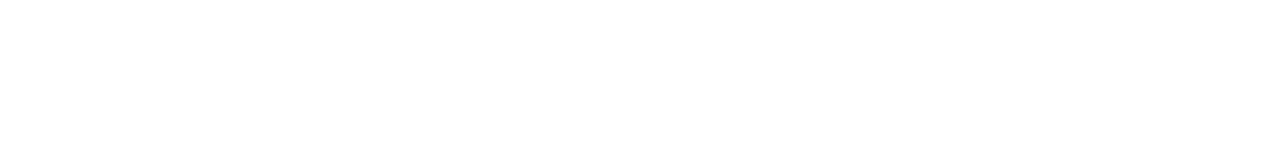
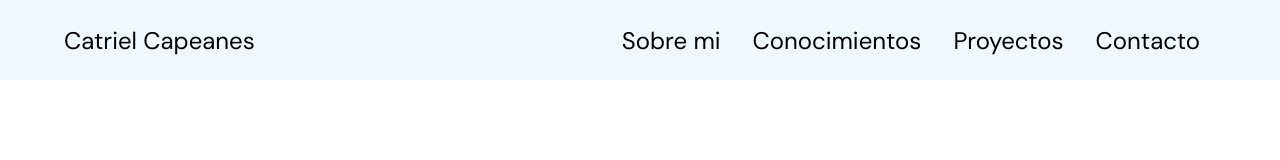
Before and after one commit to catrielcapeanes/UTN-Learning, a plain HTML site: page index.html in a window 1280 px wide. Drawn offline with Linux system fonts and the light colour scheme.

Commit message:
Iniciando navbar

```diff
--- a/index.html
+++ b/index.html
@@ -3,10 +3,41 @@
 <head>
     <meta charset="UTF-8">
     <meta name="viewport" content="width=device-width, initial-scale=1.0">
+
+    <script src="https://kit.fontawesome.com/aa335a1a68.js" crossorigin="anonymous"></script>
+    <link href="https://fonts.googleapis.com/css2?family=DM+Sans:ital,opsz,wght@0,9..40,100..1000;1,9..40,100..1000&display=swap" rel="stylesheet">
     <link rel="stylesheet" href="style.css">
     <title>Catriel Capeanes Portfolio</title>
 </head>
 <body>
+    <header class="header">
+        <nav class="navbar">
+            <span class="text_navbar">Catriel Capeanes</span>
 
+            <label class="label_hamburguesa" for="menu_hamburguesa">
+                <i class="fas fa-bars fa-2x"></i>
+            </label>
+
+            <input class="menu_hamburguesa" type="checkbox" name="" id="menu_hamburguesa">
+
+            <ul class="ul_links">
+                <li class="li_links">
+                    <a href="#" class="link">Sobre mi</a>
+                </li>
+                <li class="li_links">
+                    <a href="#" class="link">Conocimientos</a>
+                </li>
+                <li class="li_links">
+                    <a href="#" class="link">Proyectos</a>
+                </li>
+                <li class="li_links">
+                    <a href="#" class="link">Contacto</a>
+                </li>
+            </ul>
+        </nav>
+    </header>
+    <main>
+
+    </main>
 </body>
 </html>
--- a/style.css
+++ b/style.css
@@ -0,0 +1,58 @@
+:root{
+    --color_blanco: #fff;
+    --color_negro: #000;
+    --color_gris:  #ccc;
+    --navbar_height: 80px;
+    --font-size1: 1rem;
+    --font-size2:  1.5rem;
+    --font-size3: 2rem;
+
+}
+*{
+    margin: 0;
+    padding: 0;
+    box-sizing: border-box;
+    font-family: 'DM Sans', sans-serif;
+    text-decoration: none;
+}
+
+.header{
+    height: var(--navbar_height);
+    background-color: red;
+}
+
+.navbar{
+    height: 100%;
+    display: flex;
+    justify-content: space-between;
+    background-color: aliceblue;
+    align-items: center;
+    padding: 0 4rem;
+}
+
+.menu_hamburguesa,.label_hamburguesa{
+    display: none;
+}
+.text_navbar{
+    font-size: var(--font-size2);
+}
+.ul_links{
+    display: flex;
+    flex-direction: row;
+    list-style: none;
+}
+.li_links{
+    width: 100%;
+    padding: 1.5rem 1rem;
+}
+
+.link{
+    font-size: var(--font-size2);
+    color: var(--color_negro);
+}
+
+.li_links:hover{
+    background-color: var(--color_gris);
+    text-decoration: underline;
+    text-underline-offset: .5rem;
+}
```
